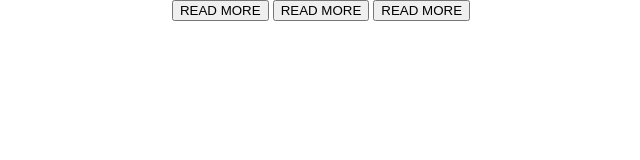
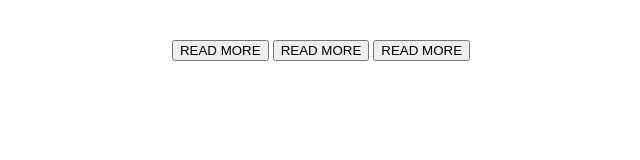
Before and after one commit to Ameer2000Mzori/Modal-Window, a website built with webpack: page src/index.html in a window 1280 px wide. Shown: the whole page, without its empty margins (319-959 px from the left). Built offline with nearby package versions, Linux system fonts and the light colour scheme.

Commit message:
added new html element and added header wrap styling

```diff
--- a/src/index.html
+++ b/src/index.html
@@ -19,6 +19,7 @@
   </head>
   <body>
     <header class="header">
+      <div class="shdow-Overlay"></div>
       <div class="header-Wrap">
         <div class="buttons-Wrap">
           <button id="read-More-Btns" class="button-One">READ MORE</button>
--- a/src/style.scss
+++ b/src/style.scss
@@ -14,5 +14,15 @@ body {
   text-align: center;
   align-items: center;
   height: 100vh;
-  justify-content: flex-start;
+  justify-content: center;
+
+  .header-Wrap {
+    height: 90%;
+    width: 90%;
+    display: flex;
+    flex-direction: column;
+    text-align: center;
+    align-items: center;
+    justify-content: flex-start;
+  }
 }
```
Also changed, not shown: src/style.css, 1 other file.
